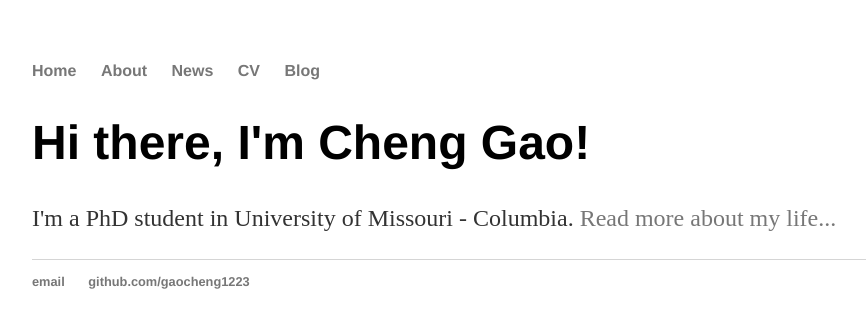
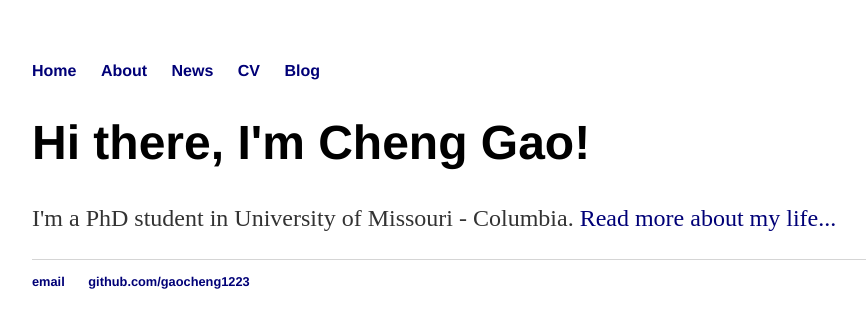
Before and after one commit to gaocheng1994/gaocheng1223.github.io, a Jekyll site: the page built from index.html, in a window 1280 px wide. Shown: the top 328 px of the page, without its empty margins (160-1026 px from the left). Built offline with Jekyll 4.4.1, drawn with Linux system fonts in a browser that asks for light colours.

Commit message:
Update main.css

```diff
--- a/css/main.css
+++ b/css/main.css
@@ -1,6 +1,6 @@
 body { margin: 60px auto; width: 70%; }
 
-a { text-decoration: none; color: #777; }
+a { text-decoration: none; color: #007; }
 a:hover { text-decoration: underline; }
 
 p, ul { font-size: 1.5em; line-height: 1.4em; color: #333; }
```
